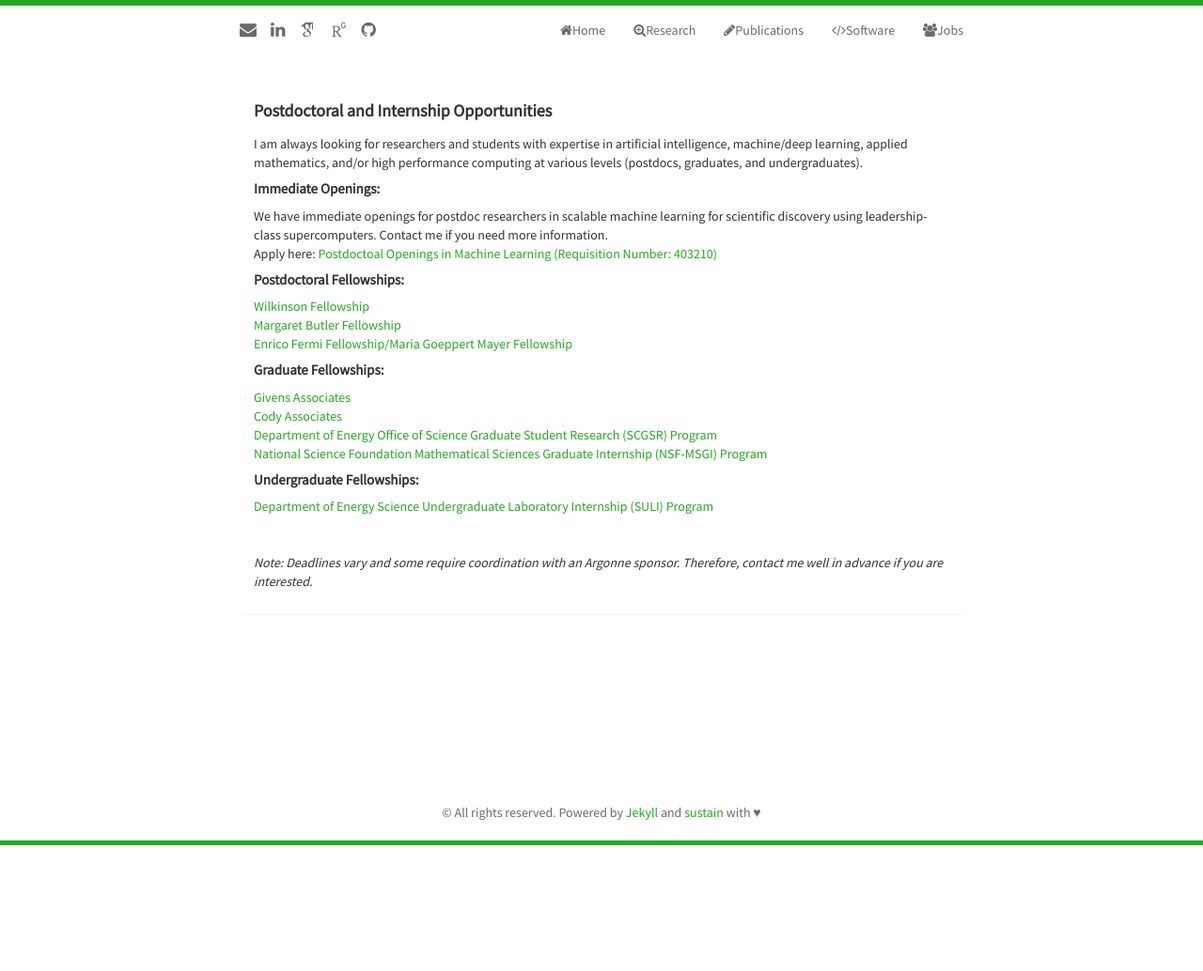
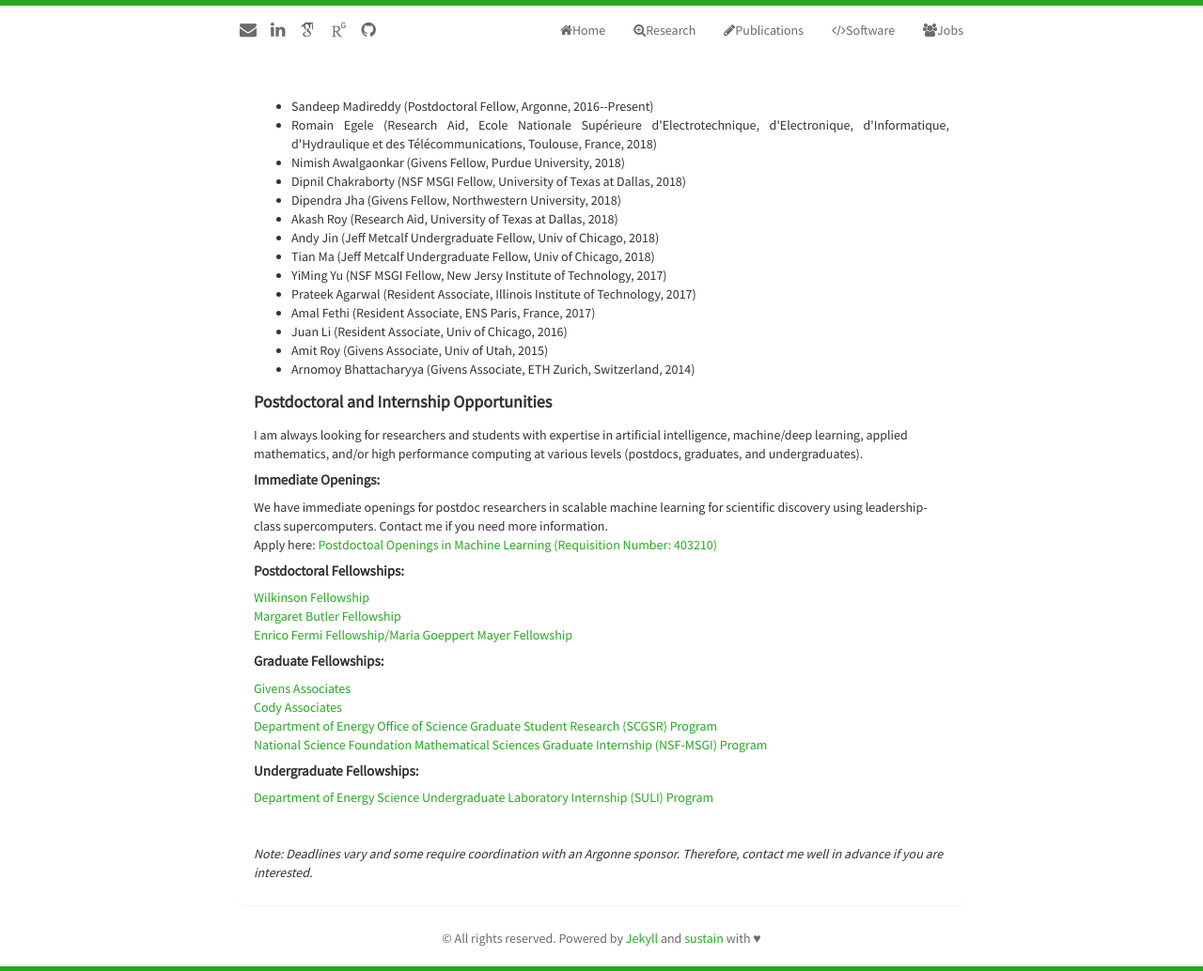
Before and after one commit to pbalapra/pbalapra.github.io, a Jekyll site: the page built from jobs.html, in a window 1280 px wide. Shown: the whole page at 94% size. Built offline with Jekyll 4.4.1, drawn with Linux system fonts in a browser that asks for light colours; nearby versions of some CDN libraries; some web fonts are replaced; before the commit the page ends 900 px from its top, so only the background shows below that.

Commit message:
update index

```diff
--- a/_includes/jobs.html
+++ b/_includes/jobs.html
@@ -3,6 +3,23 @@
   <div class="panel panel-default">
     <div class="panel-body">
 
+      <p align="justify"></p>
+      <ul class="itemize1" align="justify">
+        <li class="itemize">Sandeep Madireddy (Postdoctoral Fellow, Argonne, 2016--Present)</li>
+        <li class="itemize">Romain Egele (Research Aid, Ecole Nationale Supérieure d'Electrotechnique, d'Electronique, d'Informatique, d'Hydraulique et des Télécommunications, Toulouse, France, 2018)</li>
+        <li class="itemize">Nimish Awalgaonkar (Givens Fellow, Purdue University, 2018)</li>
+        <li class="itemize">Dipnil Chakraborty (NSF MSGI Fellow, University of Texas at Dallas, 2018)</li>
+        <li class="itemize">Dipendra Jha (Givens Fellow, Northwestern University, 2018)</li>
+        <li class="itemize">Akash Roy (Research Aid, University of Texas at Dallas, 2018)</li>
+        <li class="itemize">Andy Jin (Jeff Metcalf Undergraduate Fellow, Univ of Chicago, 2018)</li>
+        <li class="itemize">Tian Ma (Jeff Metcalf Undergraduate Fellow, Univ of Chicago, 2018)</li>
+        <li class="itemize">YiMing Yu (NSF MSGI Fellow, New Jersy Institute of Technology, 2017)</li>
+        <li class="itemize">Prateek Agarwal (Resident Associate, Illinois Institute of Technology, 2017)</li>
+        <li class="itemize">Amal Fethi (Resident Associate, ENS Paris, France, 2017)</li>
+        <li class="itemize">Juan Li (Resident Associate, Univ of Chicago, 2016)</li>
+        <li class="itemize">Amit Roy (Givens Associate, Univ of Utah, 2015)</li>
+        <li class="itemize">Arnomoy Bhattacharyya (Givens Associate, ETH Zurich, Switzerland, 2014)</li>
+      </ul>
       <p align="justify"></p>
         <h5><strong>Postdoctoral and Internship Opportunities</strong></h5>
         I am always looking for researchers and students with expertise in artificial intelligence, machine/deep learning, applied mathematics, and/or high performance computing at various levels (postdocs, graduates, and undergraduates).
--- a/index.html
+++ b/index.html
@@ -63,7 +63,7 @@ title: Home Page of Prasanna Balaprakash
                 Until 2013, I was a postdoc at Argonne under <a href="http://www.mcs.anl.gov/~wild/" target="_blank">Dr. Stefan Wild</a> and <a href="http://www.mcs.anl.gov/~hovland/" target="_blank">Dr. Paul Hovland</a>.
                 Prior to Argonne, I worked as a Chief Technology Officer at <a href="http://www.mentis-consulting.be/" target="_blank">Mentis Consulting</a>, a machine learning startup in Brussels, Belgium.
                 I received my PhD from <a href="http://code.ulb.ac.be/iridia.home.about.php" target="_blank"> CoDE-IRIDIA (AI Lab)</a>, <a href="http://www.ulb.ac.be" target="_blank">Universit&eacute; Libre de Bruxelles</a>, Brussels, Belgium,
-                where I was a Marie Curie fellow and later an FNRS Aspirant. Supervisors of my doctoral research were
+                where I was a recipient of Marie Curie fellowship and later FRS-FNRS Aspirant fellowship. Supervisors of my doctoral research were
                 <a href="http://iridia.ulb.ac.be/%7Emdorigo" target="_blank">Prof. Marco Dorigo</a>, <a href="http://iridia.ulb.ac.be/%7Embiro" target="_blank">Dr. Mauro Birattari</a>, and <a href="http://iridia.ulb.ac.be/%7Estuetzle" target="_blank">Dr. Thomas St&uuml;tzle</a>.
                 </p>
                 <p align="justify">
```
